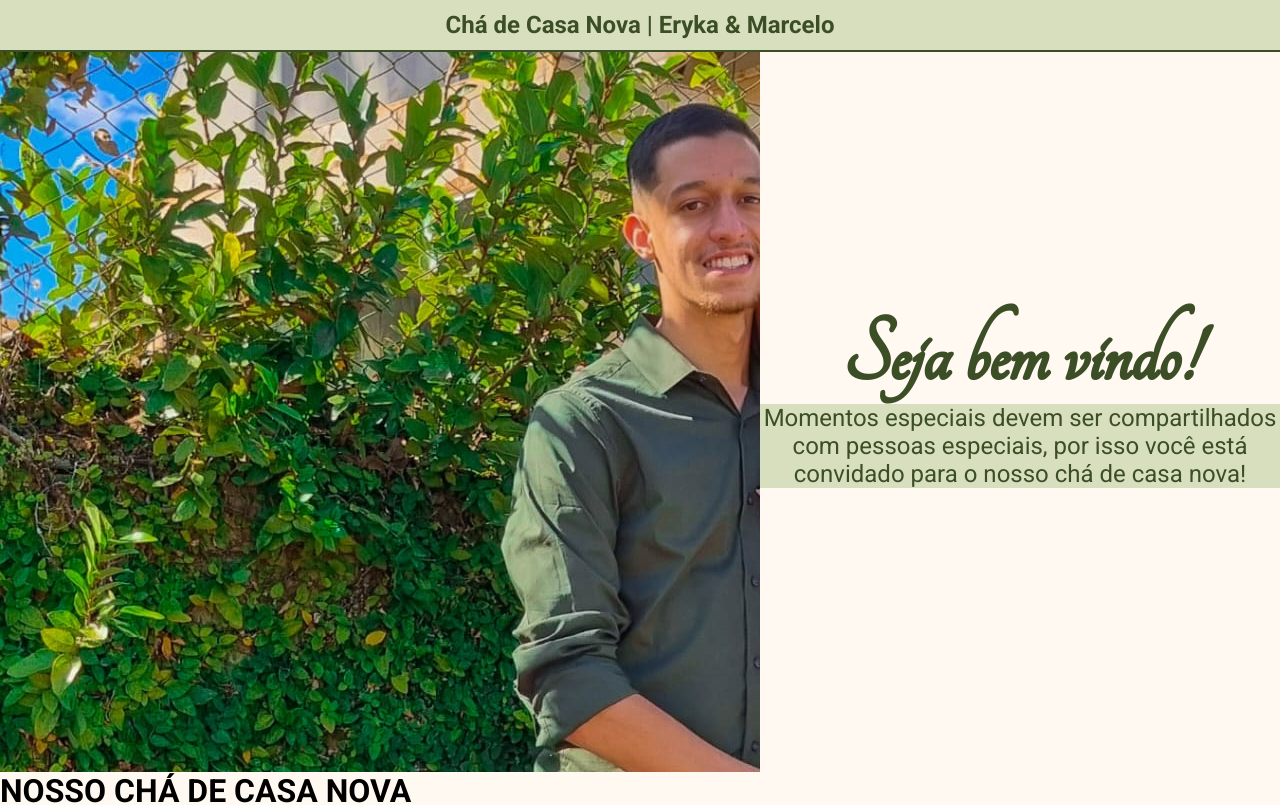
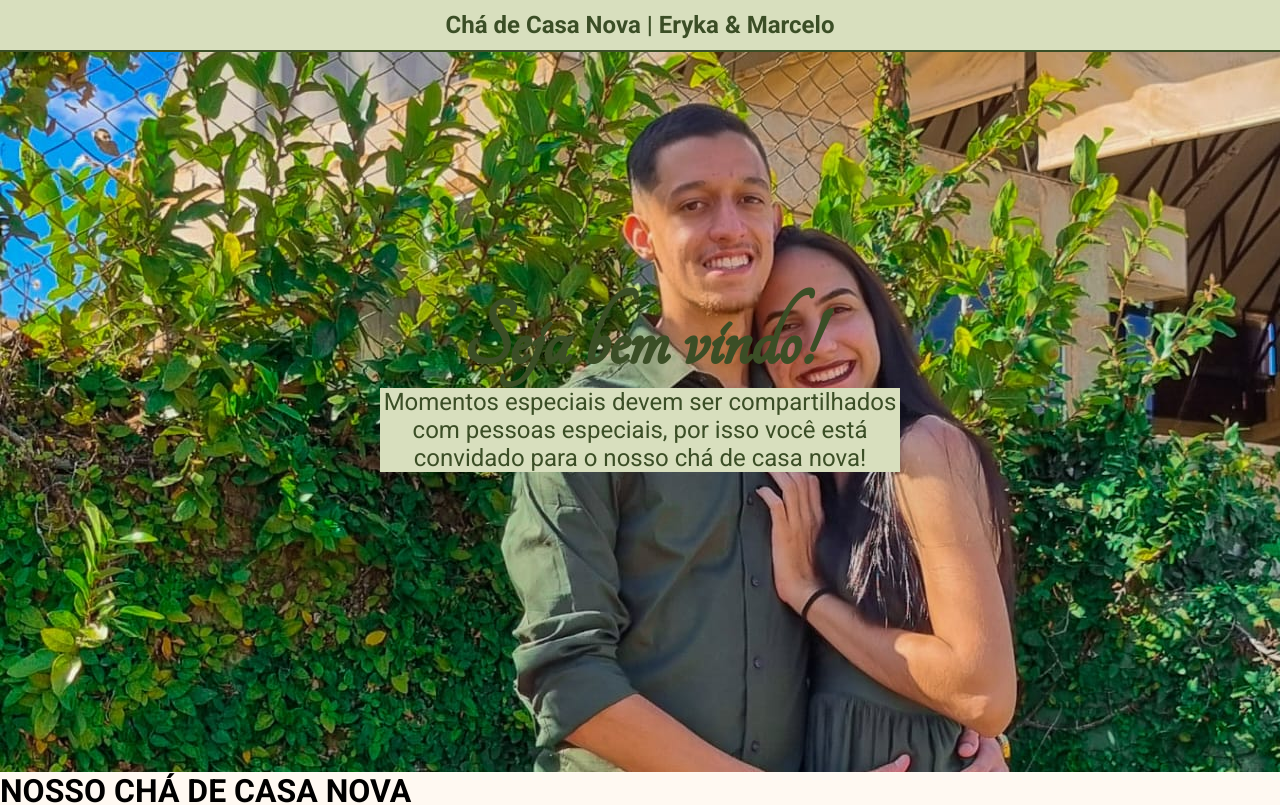
Before and after one commit to marcelovdsm/cha-de-panela, a React (Vite) app: page / in a window 1280 px wide. Shown: the top 805 px of the page. Built offline with nearby package versions, Linux system fonts and the light colour scheme.

Commit message:
last changes

```diff
--- a/src/components/WelcomePage/index.tsx
+++ b/src/components/WelcomePage/index.tsx
@@ -3,7 +3,7 @@ import { BackgroundImage, WelcomeInfo, WelcomePageStyles } from './styles'
 export const WelcomePage = () => {
   return (
     <WelcomePageStyles>
-      <BackgroundImage></BackgroundImage>
+      {/* <BackgroundImage></BackgroundImage> */}
       <WelcomeInfo>
         <h1>Seja bem vindo!</h1>
         <p>
--- a/src/components/WelcomePage/styles.tsx
+++ b/src/components/WelcomePage/styles.tsx
@@ -21,17 +21,22 @@ export const WelcomePageStyles = styled.div`
   }
 `
 
-export const BackgroundImage = styled.div`
-  background-image: url(${backgroundCouple});
-  width: 100%;
-`
+// export const BackgroundImage = styled.div`
+//   background-image: url(${backgroundCouple});
+//   width: 100%;
+// `
 
 export const WelcomeInfo = styled.div`
   display: flex;
   flex-direction: column;
-  margin-top: 16rem;
   align-items: center;
-  z-index: 2;
+  background-image: url(${backgroundCouple});
+  width: 100vw;
+  height: 45rem;
+
+  h1 {
+    margin-top: 15rem;
+  }
 
   p {
     text-align: center;
```
